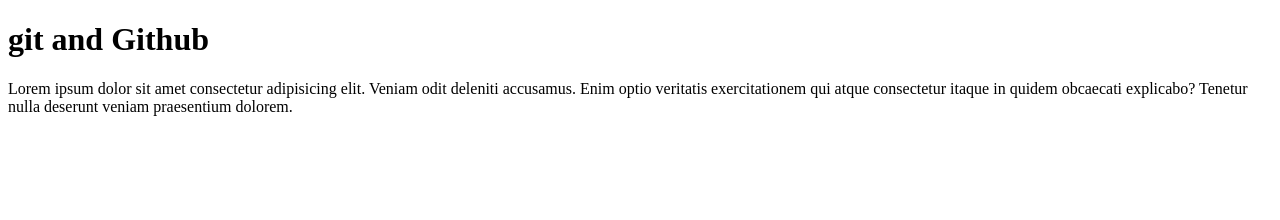
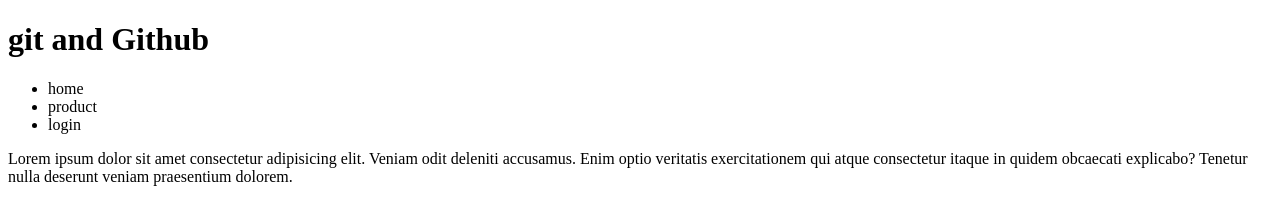
Before and after one commit to Sathish1177/Git-Web, a plain HTML site: page index.html in a window 1280 px wide. Drawn offline with Linux system fonts and the light colour scheme.

Commit message:
add a list to index file

```diff
--- a/index.html
+++ b/index.html
@@ -7,6 +7,11 @@
 </head>
 <body>
     <h1>git and Github</h1>
+<ul>
+    <li>home</li>
+    <li>product</li>
+    <li>login</li>
+</ul>
     <p>Lorem ipsum dolor sit amet consectetur adipisicing elit. Veniam odit deleniti accusamus. Enim optio veritatis exercitationem qui atque consectetur itaque in quidem obcaecati explicabo? Tenetur nulla deserunt veniam praesentium dolorem.</p>
 </body>
 </html>
```
